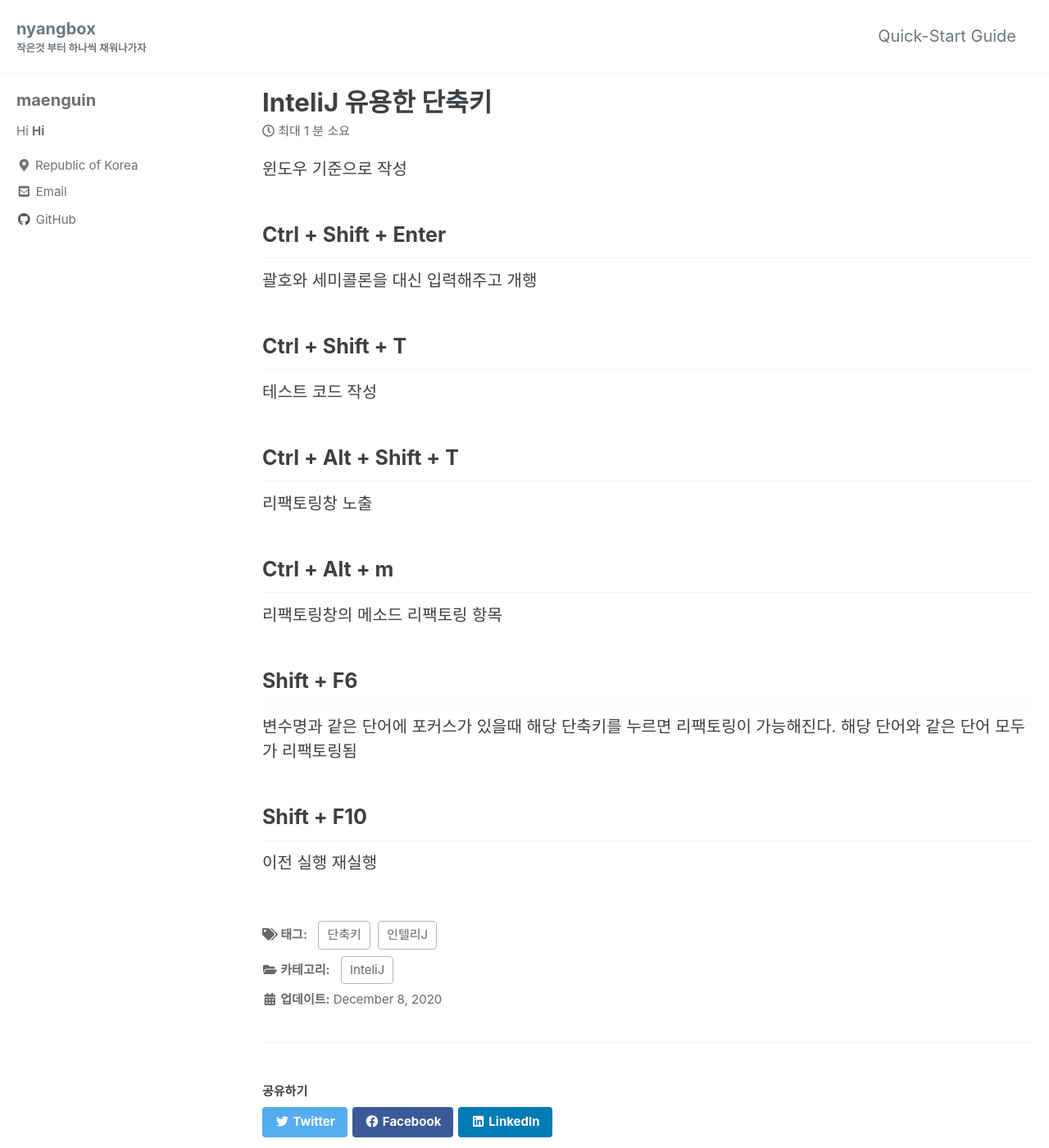
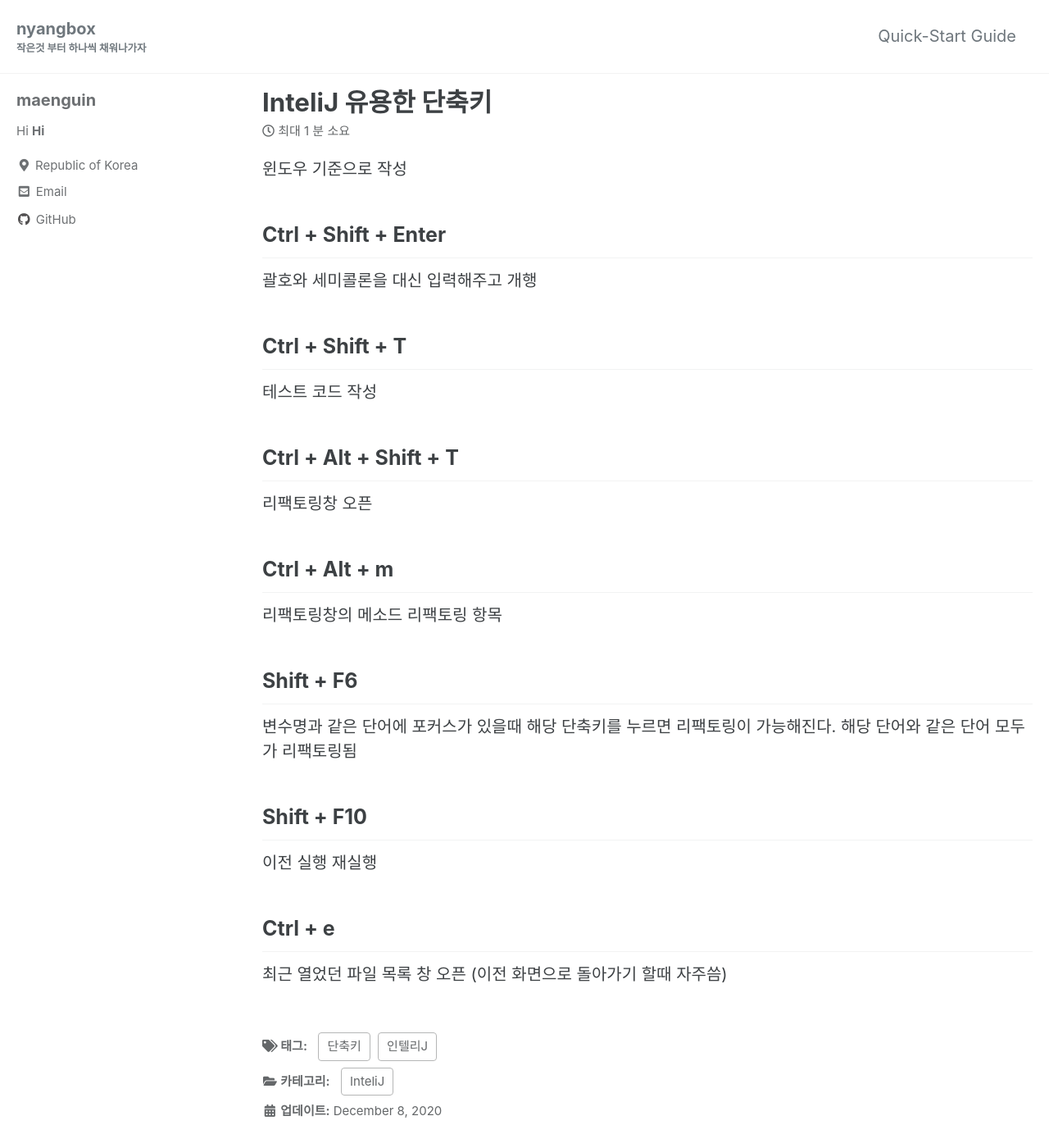
Before and after one commit to maenguin/maenguin.github.io, a Jekyll site: the page built from _posts/2020-12-08-intelij-command.md, in a window 1280 px wide and 1400 px high. Shown: the whole window at 82% size. Built offline with Jekyll 4.4.1, drawn with Linux system fonts in a browser that asks for light colours; cached includes are drawn as plain includes.

Commit message:
Update 2020-12-08-intelij-command.md

```diff
--- a/_posts/2020-12-08-intelij-command.md
+++ b/_posts/2020-12-08-intelij-command.md
@@ -17,7 +17,7 @@ tags:
 테스트 코드 작성
 
 ## Ctrl + Alt + Shift +  T
-리팩토링창 노출
+리팩토링창 오픈
 
 ## Ctrl + Alt + m
 리팩토링창의 메소드 리팩토링 항목
@@ -27,3 +27,6 @@ tags:
 
 ## Shift + F10
 이전 실행 재실행
+
+## Ctrl + e
+최근 열었던 파일 목록 창 오픈 (이전 화면으로 돌아가기 할때 자주씀)
```
